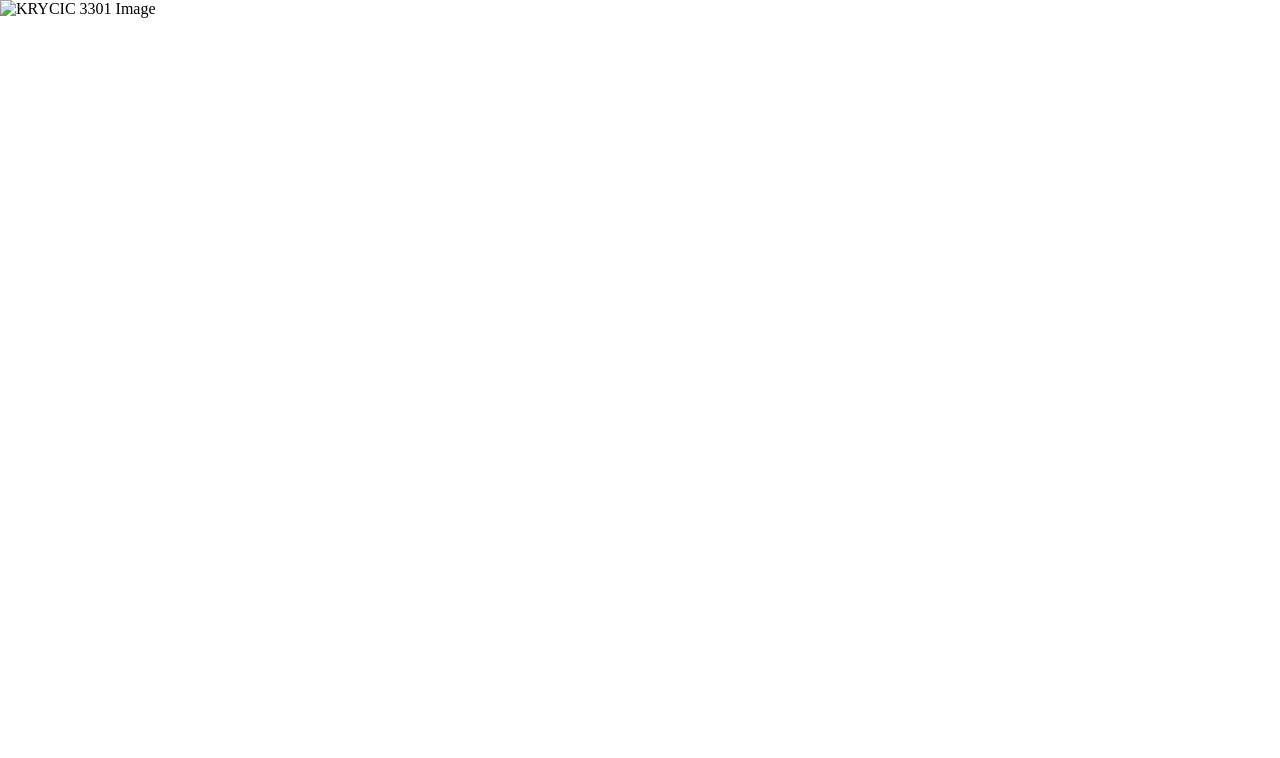
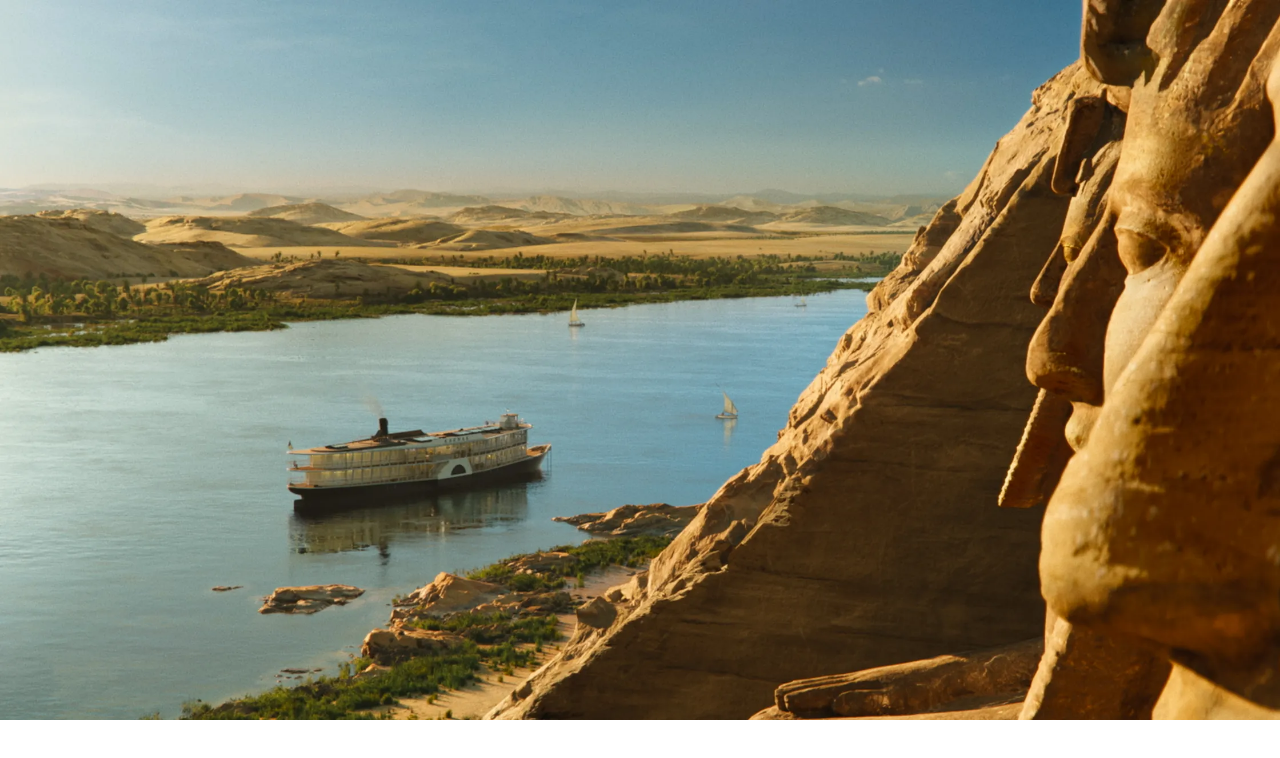
Before and after one commit to meltedhyperion/project-nile, a plain HTML site: page index.html in a window 1280 px wide. Drawn offline with Linux system fonts and the light colour scheme.

Commit message:
Update index.html

```diff
--- a/index.html
+++ b/index.html
@@ -22,6 +22,6 @@
   <script>
     console.log("In the land of pharaohs, under the blazing sun's hue, Where waters flow, mysteries brew. Among the guests, one's hand bears sin, Which river's tale shall we begin? For the key to unlock the next stage, this answer must be used at the journey's end.")
   </script>
-  <img src="./WebsiteBackground.jpg" alt="KRYCIC 3301 Image">
+  <img src="./Nile_clue.webp" alt="KRYCIC 3301 Image">
 </body>
 </html>
```
